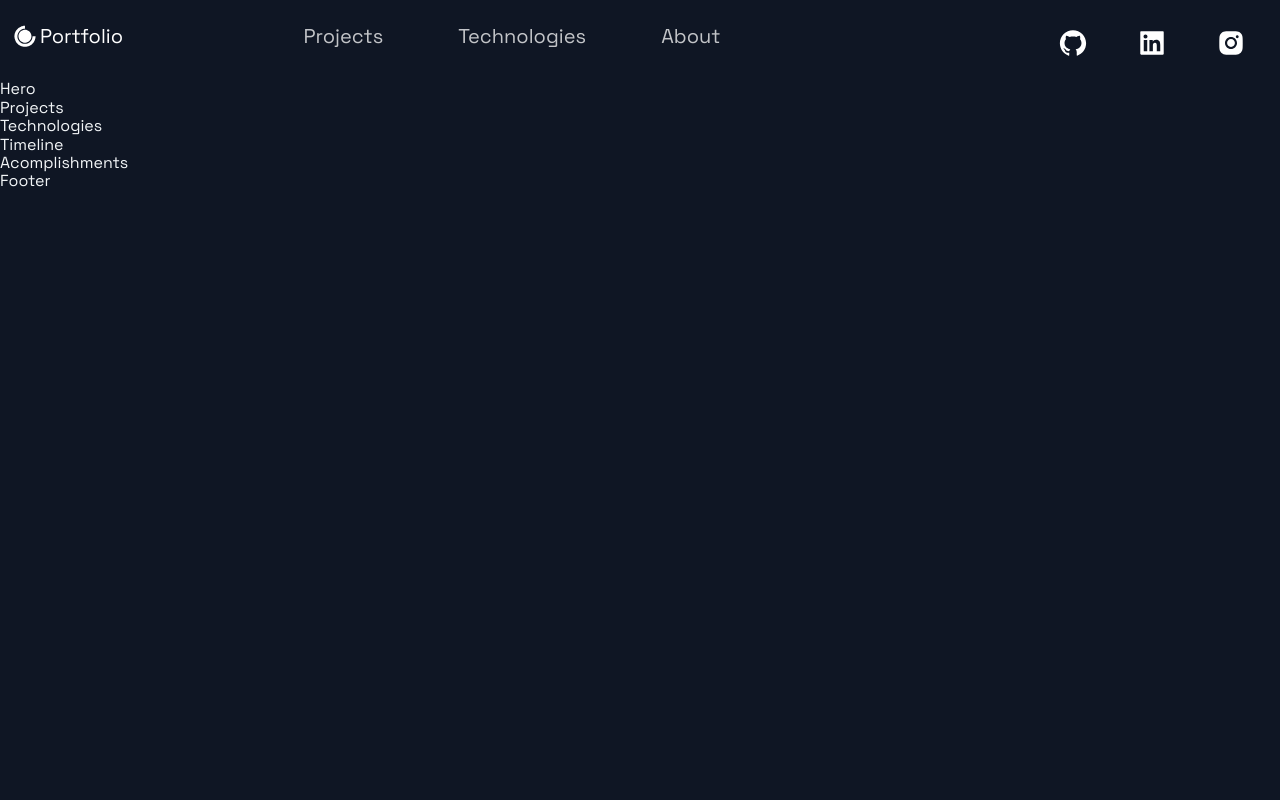
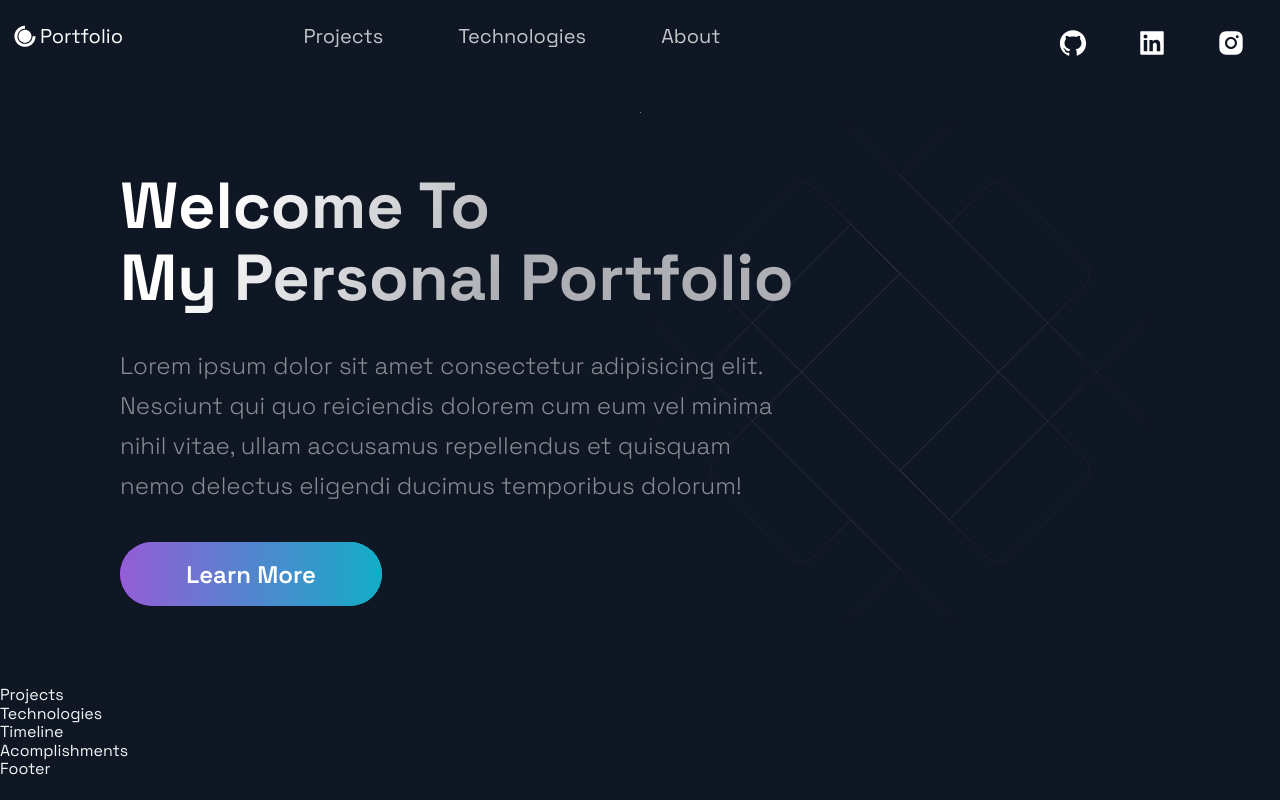
Before and after one commit to Sayyfz/Portfolio, a Next.js app: page / in a window 1280 px wide. Built offline with nearby package versions, Linux system fonts and the light colour scheme.

Commit message:
feat: hero done

```diff
--- a/src/components/Hero/Hero.js
+++ b/src/components/Hero/Hero.js
@@ -4,10 +4,19 @@ import { Section, SectionText, SectionTitle } from '../../styles/GlobalComponent
 import Button from '../../styles/GlobalComponents/Button';
 import { LeftSection } from './HeroStyles';
 
-const Hero = (props) => (
-  <div>
-    Hero
-  </div>
+const Hero = () => (
+  <Section row nopadding>
+    <LeftSection>
+      <SectionTitle main center>
+        Welcome To <br />
+        My Personal Portfolio
+      </SectionTitle>
+      <SectionText>
+        Lorem ipsum dolor sit amet consectetur adipisicing elit. Nesciunt qui quo reiciendis dolorem cum eum vel minima nihil vitae, ullam accusamus repellendus et quisquam nemo delectus eligendi ducimus temporibus dolorum!
+      </SectionText>
+      <Button onClick={() => windows.location = 'https://google.com'}>Learn More</Button>
+    </LeftSection>
+  </Section>
 );
 
 export default Hero;
--- a/src/pages/index.js
+++ b/src/pages/index.js
@@ -1,5 +1,5 @@
 import Acomplishments from '../components/Acomplishments/Acomplishments';
-import BgAnimation from '../components/BackgrooundAnimation/BackgroundAnimation';
+import BgAnimation from '../components/BackgroundAnimation/BackgroundAnimation';
 import Hero from '../components/Hero/Hero';
 import Projects from '../components/Projects/Projects';
 import Technologies from '../components/Technologies/Technologies';
@@ -10,10 +10,10 @@ import { Section } from '../styles/GlobalComponents';
 const Home = () => {
   return (
     <Layout>
-      {/* <Section grid> */}
+      <Section grid>
         <Hero />
-        {/* <BgAnimation /> */}
-      {/* </Section> */}
+        <BgAnimation />
+      </Section>
       <Projects />
       <Technologies />
       <Timeline />
```
Also changed, not shown: src/components/BackgroundAnimation/BackgroundAnimation.js (renamed from src/components/BackgrooundAnimation/BackgroundAnimation.js).
